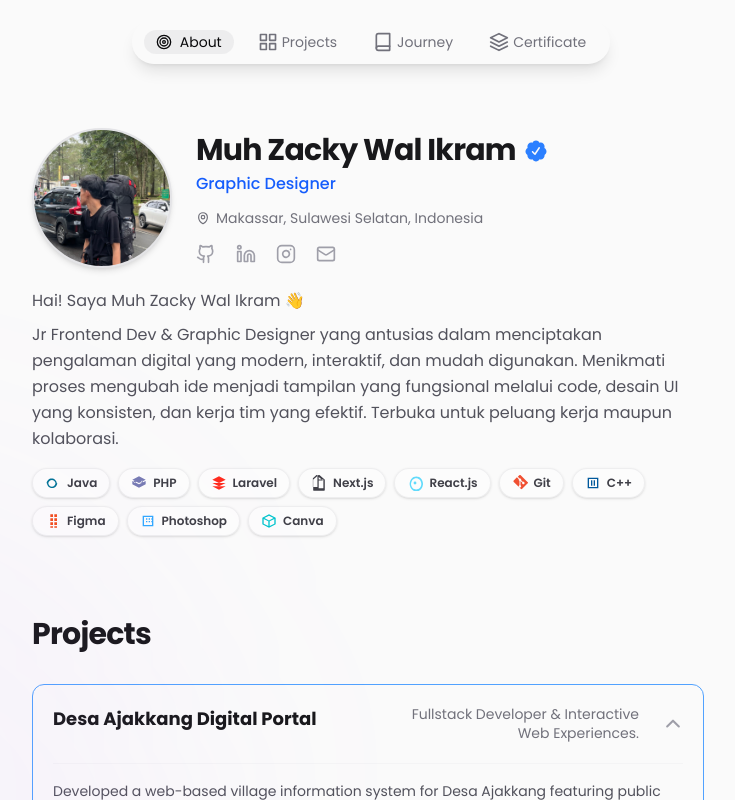
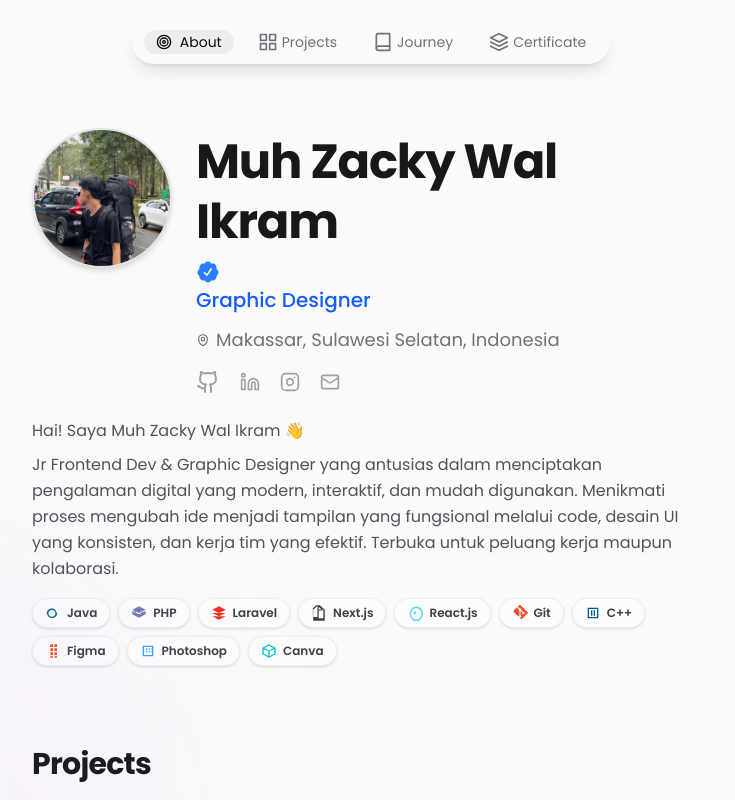
Before and after one commit to Muhzky/porto-z, a Next.js app: page / in a window 1280 px wide. Shown: the top 800 px of the page, without its empty margins (269-1004 px from the left). Built offline with nearby package versions, Linux system fonts and the light colour scheme.

Commit message:
up-layout

```diff
--- a/app/components/HeroSection.jsx
+++ b/app/components/HeroSection.jsx
@@ -9,10 +9,14 @@ export default function HeroSection() {
   return (
     <section id="introduction" className="scroll-mt-35 md:scroll-mt-35">
       {/* Top Row: Avatar Left, Info Right */}
-      <div className="flex flex-row items-start gap-6 mb-2">
+      <div className="flex flex-row items-start gap-3 sm:gap-6 mb-2">
         {/* Avatar Column */}
         <div className="shrink-0">
-          <div className="relative w-30 h-30 md:w-35 md:h-35 rounded-full overflow-hidden border-2 border-zinc-200 shadow-md bg-zinc-100">
+          <div
+            className="relative w-[96px] h-[96px]
+sm:w-[110px] sm:h-[110px]
+md:w-[140px] md:h-[140px] rounded-full overflow-hidden border-2 border-zinc-200 shadow-md bg-zinc-100"
+          >
             <Image
               src="/avatar.jpg"
               alt="Muh Zacky Wal Ikram Portrait"
@@ -27,13 +31,19 @@ export default function HeroSection() {
         <div className="flex-1 flex flex-col justify-center gap-2 pt-1">
           {/* Name & Verified Badge */}
           <div className="flex flex-col gap-0.5">
-            <div className="flex items-center gap-2">
-              <h1 className="text-2xl md:text-3xl font-bold tracking-tight text-zinc-900 leading-tight">
+            <div className="flex items-center gap-1.5 sm:gap-2 flex-wrap">
+              <h1
+                className="text-[28px]
+sm:text-[34px]
+md:text-5xl font-bold tracking-tight text-zinc-900 leading-tight"
+              >
                 Muh Zacky Wal Ikram
               </h1>
               {/* Verified Badge moved here next to name */}
               <svg
-                className="w-5 h-5 md:w-6 md:h-6 text-blue-500 shrink-0"
+                className="w-4 h-4
+sm:w-5 sm:h-5
+md:w-6 md:h-6 text-blue-500 shrink-0"
                 viewBox="0 0 24 24"
                 fill="currentColor"
               >
@@ -48,13 +58,13 @@ export default function HeroSection() {
                 typingSpeed={100}
                 deletingSpeed={50}
                 pause={1500}
-                className="text-sm md:text-base font-medium text-blue-600"
+                className="text-[14px] sm:text-[16px] md:text-xl font-medium text-blue-600"
               />
             </div>
           </div>
 
           {/* Location */}
-          <div className="flex items-center gap-1.5 text-xs md:text-sm text-zinc-500 mt-1">
+          <div className="flex items-center gap-1.5 text-[12px] sm:text-sm md:text-lg text-zinc-500 mt-1">
             <svg
               className="w-3.5 h-3.5 text-grey-500"
               fill="none"
@@ -87,7 +97,7 @@ export default function HeroSection() {
               aria-label="GitHub"
             >
               <svg
-                className="w-5 h-5"
+                className="w-4 h-4 sm:w-5 sm:h-5 md:w-6 md:h-6"
                 viewBox="0 0 24 24"
                 fill="none"
                 stroke="currentColor"
@@ -219,11 +229,7 @@ export default function HeroSection() {
           </div>
           {/* Next.js */}
           <div className="flex items-center gap-1.5 px-3 py-1.5 rounded-full border border-zinc-200/60 bg-white/40 text-xs font-semibold text-zinc-700 shadow-sm hover:-translate-y-0.5 transition-transform duration-300">
-            <svg
-              className="w-4 h-4"
-              viewBox="0 0 24 24"
-              fill="currentColor"
-            >
+            <svg className="w-4 h-4" viewBox="0 0 24 24" fill="currentColor">
               <path d="M11.572 0c-.176 0-.304.015-.39.047a1.27 1.27 0 0 0-.28.175l-7.404 6.42a1.27 1.27 0 0 0-.175.28c-.032.086-.047.214-.047.39v15.353c0 .176.015.304.047.39.043.107.102.201.175.28.079.073.173.132.28.175.086.032.214.047.39.047h15.353c.176 0 .304-.015.39-.047a1.27 1.27 0 0 0 .28-.175l.28-.28a1.27 1.27 0 0 0 .175-.28c.032-.086.047-.214.047-.39V7.312c0-.176-.015-.304-.047-.39a1.27 1.27 0 0 0-.175-.28l-7.404-6.42a1.27 1.27 0 0 0-.28-.175C11.876.015 11.748 0 11.572 0zm-.047 2.813h.094l6.28 5.437h-6.374V2.813zm-1.875 1.875v13.125H2.813V4.688l6.837-5.906v5.906zm1.875 1.875h7.031v13.125h-7.031V6.563z" />
             </svg>
             Next.js
```
